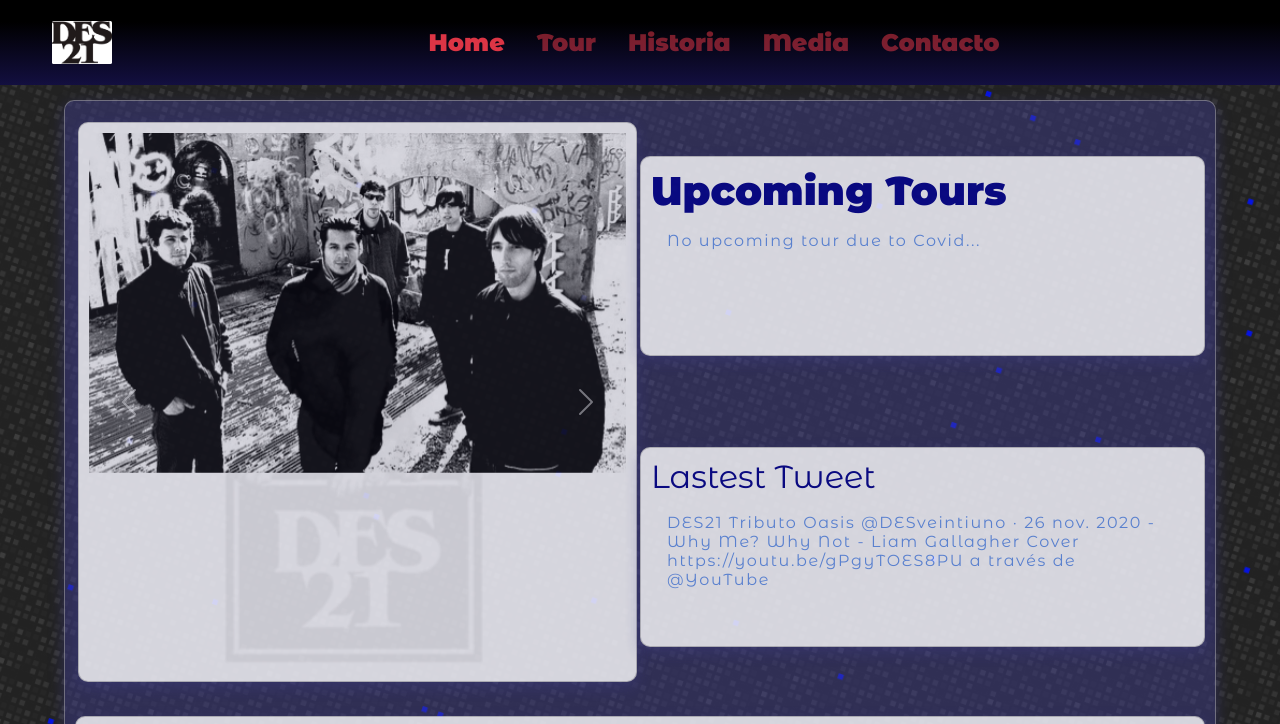
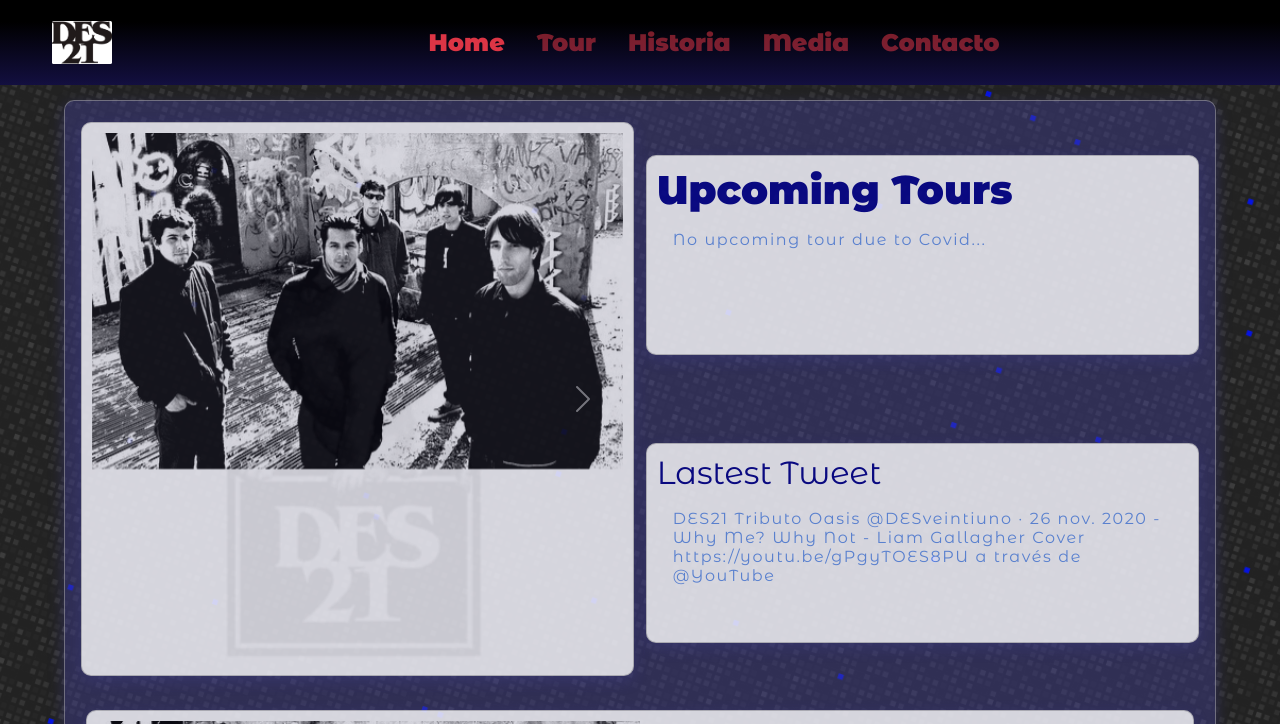
Before and after one commit to DiegaG182/DES21, a website: page index.html in a window 1280 px wide. Shown: the top 724 px of the page. Drawn offline with nearby package versions, Linux system fonts and the light colour scheme.

Commit message:
ajustes tamanos

```diff
--- a/scss/_box.scss
+++ b/scss/_box.scss
@@ -20,8 +20,8 @@
     padding: 10px;
     background-color: rgb(255, 255, 255);
     opacity: 0.8;
-    margin: 2% 3%;
-    width: 100%;
+    margin: 2% 2%;
+    width: 98%;
     min-height: 200px;
     border: 1px solid rgba(160, 160, 160, 0.568);
     border-radius: 10px;
--- a/scss/_slider.scss
+++ b/scss/_slider.scss
@@ -1,7 +1,7 @@
 /* Slider Home */
 .slider__home {
     min-height: 420px;
-    width: 99%;
+    width: 98%;
     /*imagenes a 450px de alto maximo*/
 }
 .slider__img{
```
Also changed, not shown: css/style.css.
